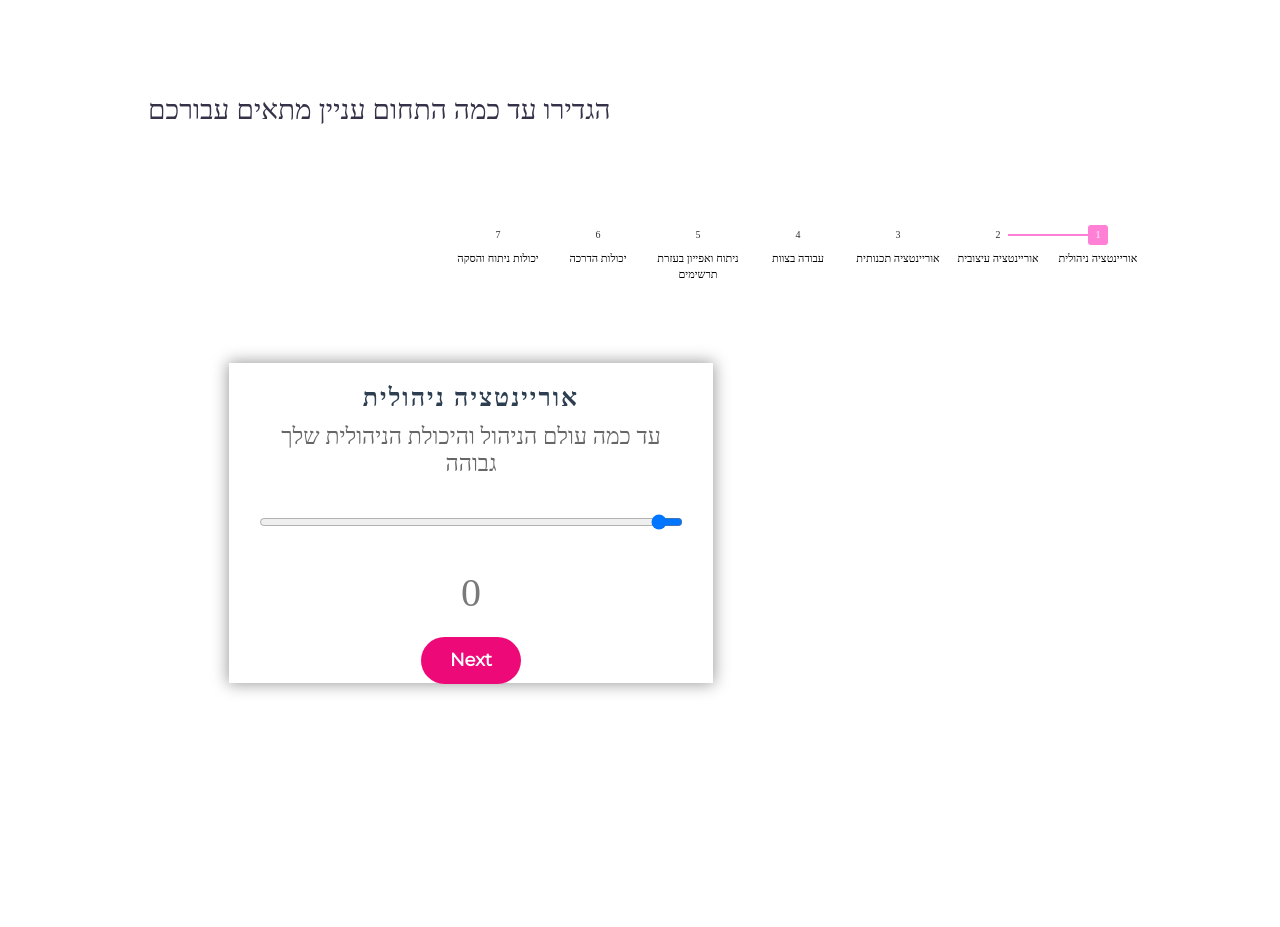
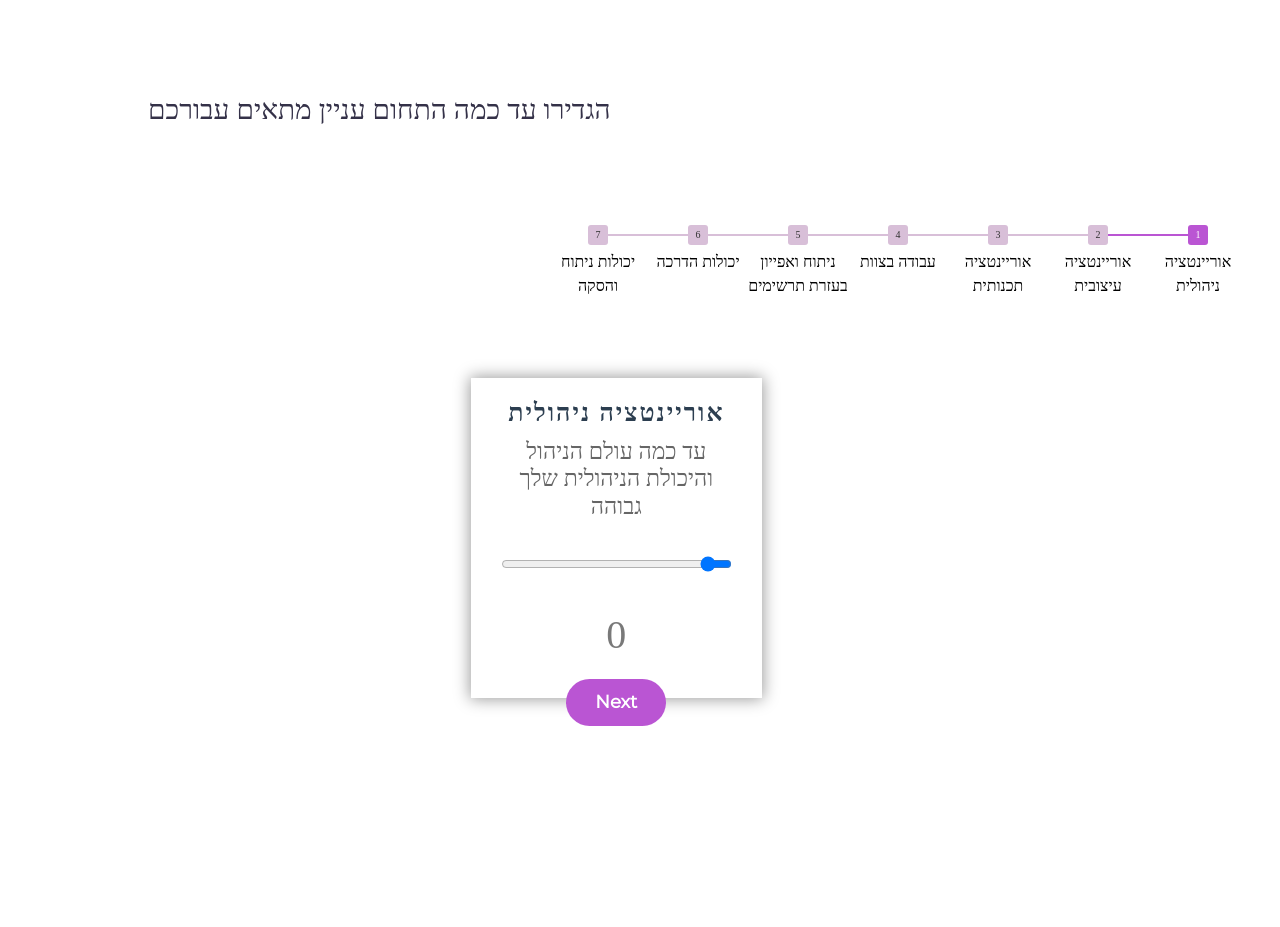
Before and after one commit to Inbar-tzvik/MasterProject, a PHP site: page /includes/findRole.html in a window 1280 px wide. Shown: the part 1190-2117 px from the top of the page. Run offline with PHP 8.4, Linux system fonts and the light colour scheme; some libraries are stand-ins or nearby versions.

Commit message:
Update findRole.css

```diff
--- a/css/findRole.css
+++ b/css/findRole.css
@@ -11,7 +10,11 @@
 html {
   height: 100%;
   background: white;
-    background: -webkit-linear-gradient(to left, #6441A5, #2a0845); /* Chrome 10-25, Safari 5.1-6 */
+  background: -webkit-linear-gradient(
+    to left,
+    #6441a5,
+    #2a0845
+  ); /* Chrome 10-25, Safari 5.1-6 */
   font-family: "Open Sans";
 }
 
@@ -42,16 +41,14 @@ text-align: center;
   box-shadow: 0 0 15px 1px rgba(0, 0, 0, 0.4);
   padding: 20px 30px;
   box-sizing: border-box;
-    width: 75%;
-    height:320px;
-    margin-left: auto;
+  width: 45%;
+  height: 320px;
+  margin-left: 50%;
   margin-right: auto;
-
 
   /*stacking fieldsets above each other*/
   position: relative;
 }
-
 
 /*Hide all except first fieldset*/
 #msform fieldset:not(:first-of-type) {
@@ -86,7 +85,7 @@ text-align: center;
 /*buttons*/
 #msform .action-button {
   width: 100px;
-    background: #ee0979;
+  background: #ba55d3;
   font-weight: bold;
   color: white;
   border: 0 none;
@@ -160,21 +157,17 @@ text-align: center;
   overflow: hidden;
   /*CSS counters to number the steps*/
   counter-reset: step;
-	width:1000px;
-
-
-
+  width: 1000px;
+  margin-left: 100px;
 }
 #progressbar li {
   list-style-type: none;
   color: black;
   text-transform: uppercase;
-	font-size:11px;
+  font-size: 16px;
   width: 10%;
   float: right;
   position: relative;
-
-
 }
 #progressbar li:before {
   content: counter(step);
@@ -184,16 +177,16 @@ text-align: center;
   display: block;
   font-size: 10px;
   color: #333;
-	background: white;
+  background: #d8bfd8;
   border-radius: 3px;
   margin: 0 auto 5px auto;
 }
 /*progressbar connectors*/
 #progressbar li:after {
-	content: '';
+  content: "";
   width: 100%;
   height: 2px;
-	background: white;
+  background: #d8bfd8;
   position: absolute;
   left: -50%;
   top: 9px;
@@ -205,8 +198,9 @@ text-align: center;
 }
 /*marking active/completed steps green*/
 /*The number of the step and the connector before it = green*/
-#progressbar li.active:before,  #progressbar li.active:after{
-   background:  #ff80d5;
+#progressbar li.active:before,
+#progressbar li.active:after {
+  background: #ba55d3;
   color: white;
 }
 .loader {
```
Also changed, not shown: other parts of css/findRole.css (+31 -38 lines). Lines whose indentation alone changed are shown as unchanged.
